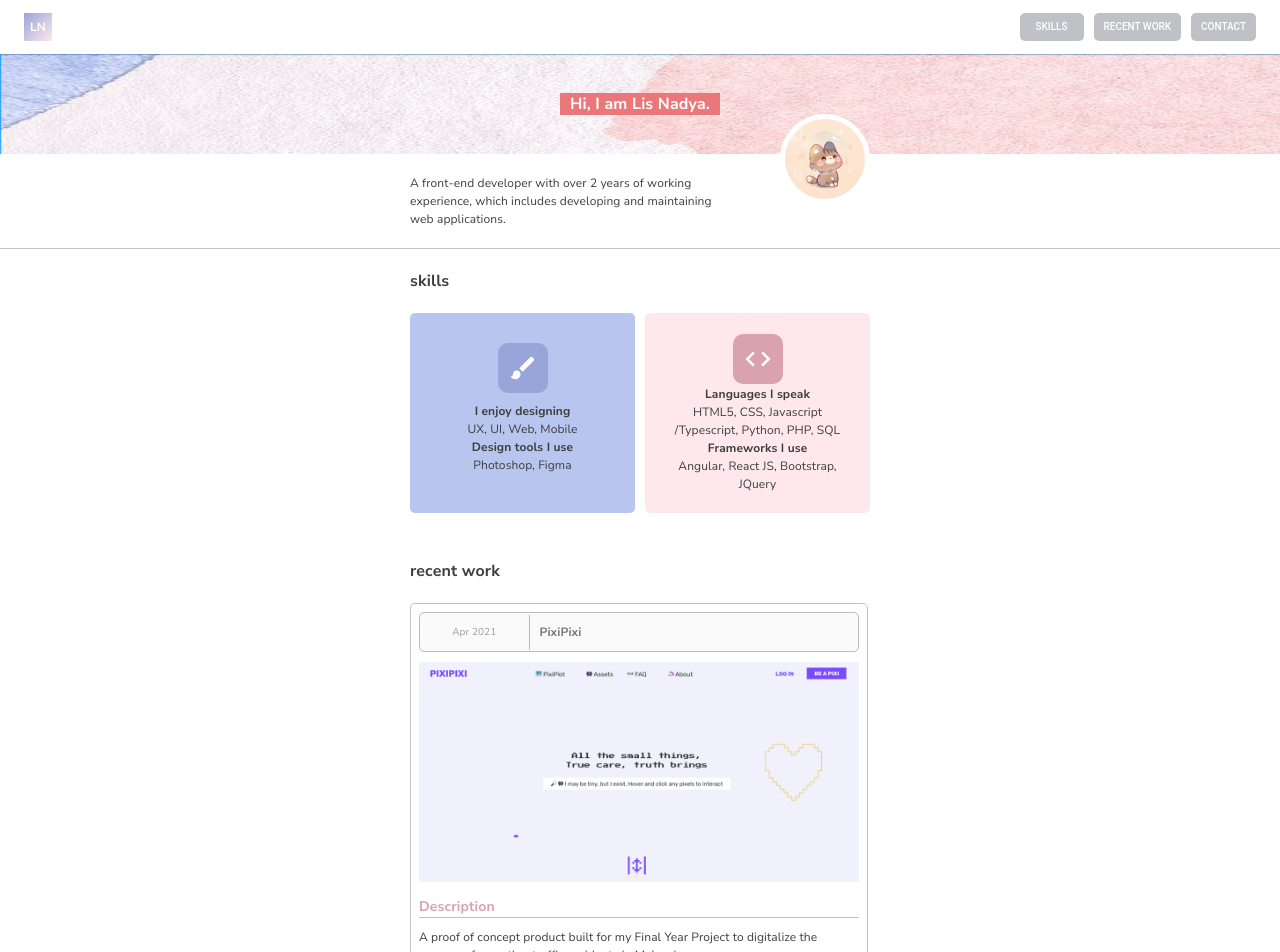
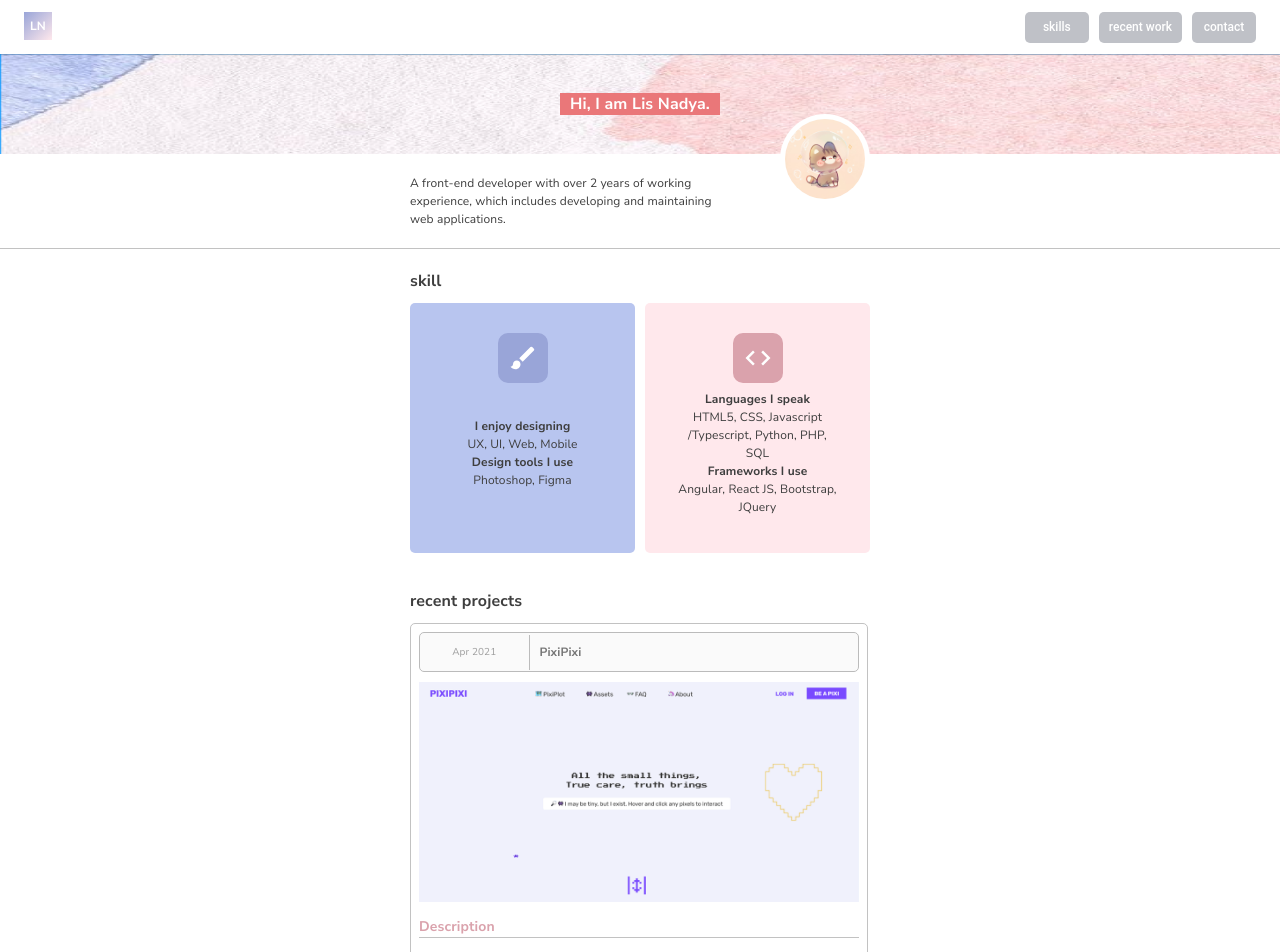
Before and after one commit to LisNadya98/portfolio, a React (Create React App) app: page / in a window 1280 px wide. Shown: the top 952 px of the page. Built offline with nearby package versions, Linux system fonts and the light colour scheme.

Commit message:
update styling

```diff
--- a/src/App.js
+++ b/src/App.js
@@ -1,6 +1,6 @@
 import './App.css';
 import React, {useState, useEffect, Suspense } from 'react';
-import {IconButton, Grid, Typography} from '@material-ui/core';
+import {IconButton, Grid, Typography, StylesProvider} from '@material-ui/core';
 import {CloseRounded} from '@material-ui/icons';
 import ReactCSSTransitionGroup from 'react-addons-css-transition-group';
 import {useStyles} from './asset/styles';
@@ -12,58 +12,15 @@ import trs1 from "./element/trs1.png";
 import j1 from "./element/j1.png";
 import p1 from "./element/p1.png";
 
-const Mobile = React.lazy(() => {return Promise.all([import("./component/mobile"),
-                                  new Promise(resolve => setTimeout(resolve, 1000))
-                                ]).then(([moduleExports]) => moduleExports);});
+// const Mobile = React.lazy(() => {return Promise.all([import("./component/mobile"),
+//                                   new Promise(resolve => setTimeout(resolve, 1000))
+//                                 ]).then(([moduleExports]) => moduleExports);});
 const Web = React.lazy(() =>  {return Promise.all([import("./component/web"),
                                 new Promise(resolve => setTimeout(resolve, 1000))
                               ]).then(([moduleExports]) => moduleExports);});
 
 function App(props) {
   const classes = useStyles(props);
-  const [openModal, setOpenModal] = useState(0);
-  const [isSmall, setIsSmall] = useState( window.matchMedia("(max-width: 790px)").matches );
-  const [openMenu, setOpenMenu] = useState(false);
-  const [open, setOpen] = useState(false);
-
-  const workContent = [
-    {
-      img: (<img className={classes.modalImg} src={trs1}/>),
-      title: "Traffic Reporting System",
-      description: (<>A proof of concept product built for my Final Year Project to digitalize the process of reporting traffic accidents in Malaysia. The product was developed for 2 potential users: police officers and motor vehicle drivers. <br/><br/>
-                      The purpose of this development is to reduce the time taken of filing a traffic accident report, allow drivers to have online access to the final report’s documentation, receive police summons and pay them online, and provide a platform to improve managing submitted reports as opposed to the manual procedure. I achieved an A for this course.<br/><br/>
-                      For the purpose of FYP demo, integration with Google Maps and third party sms API to achieve platform's design and to allow users to save time reporting.
-                    </>),
-      role: (<ul>
-        <li>Designed the system's architecture and optimal userflows based on the requirements found from the background study research</li>
-        <li>Developed the platform end  to end using WAMP stack (Windows, Apache, MySQL and PHP) with Javascript, JQuery, HTML5 and CSS</li>
-        </ul>),
-      date: "July 2019"
-    },
-    {
-      img: (<img className={classes.modalImg} src={j1}/>),
-      title: "Jamit!",
-      description: (<>Currently involved in the early stages of the product for a card-based in-house web platform related to the creative industry for story-writing, education and entertainment purposes under Shared Experience Art Machine.</>),
-      role: (<ul>
-        <li>Perform 3 job responsibilities, which are design, development and testing.</li>
-        <li>Design more than 30 user interfaces with UX input using Figma based on the stakeholder's requirements</li>
-        <li>Develop the product's front-end where the platform uses MERN stack (MongoDB, ExpressJS, ReactJS and NodeJS)</li>
-        <li>Write down functional test cases for development and design to refer to</li>
-        </ul>),
-      date: "Ongoing"
-    },
-    {
-      img: (<img className={classes.modalImg} src={p1}/>),
-      title: "PixiPixi",
-      description: (<>A proof of concept marketplace using NFT (Non-fungible Token) and Blockchain technology. Currently involved since the early stages of the product.</>),
-      role: (<ul>
-        <li>Perform 2 job responsibilities, which are design and development.</li>
-        <li>Design more than 5 user interfaces with UX input using Figma based on the client's requirements</li>
-        <li>Develop the product's front end that uses a MERN-typescript stack (MongoDB, Express TS, React TS and Node JS) with solidity to handle the blockchain functionality of the platform for an in-house software</li>
-        </ul>),
-      date: "Ongoing"
-    }
-  ]
 
   const scroll = (div) =>{
     $('html, body').animate({
@@ -72,6 +29,7 @@ function App(props) {
   };
 
   return (
+    <StylesProvider injectFirst>
       <div>
         <Suspense fallback={
           <div className="loadingScreen">
@@ -88,12 +46,12 @@ function App(props) {
         >
 
         <Web
-        workContent={workContent}
           scroll = {scroll}
           classes={classes}
         />
         </Suspense>
       </div>
+    </StylesProvider>
   );
 }
 
--- a/src/asset/styles.js
+++ b/src/asset/styles.js
@@ -15,6 +15,7 @@ const white = "#FFF";
 const greyBg = "#C2C2C2";
 const pink = "#DAA2AC";
 const blue = "#99A5D8";
+const darkBlue = "#667BC0";
 
 const useStyles = makeStyles((theme) => ({
     root: {
@@ -34,7 +35,6 @@ const useStyles = makeStyles((theme) => ({
         padding:"0.2rem 0",
         position:"sticky",
         width:"100%",
-        position:"0",
         zIndex:"10"
     },
 
@@ -84,13 +84,13 @@ const useStyles = makeStyles((theme) => ({
         fontWeight:"600",
     },
 
-    fontModalFooter:{
-        fontFamily: fontFamily,
-        fontSize:fontSmall,
-        marginBottom:fontBody,
-        color:"#FDF9F9",
-        borderTop:"0.5px solid #C2C2C2"
-    },
+    // fontModalFooter:{
+    //     fontFamily: fontFamily,
+    //     fontSize:fontSmall,
+    //     marginBottom:fontBody,
+    //     color:"#FDF9F9",
+    //     borderTop:"0.5px solid #C2C2C2"
+    // },
 
     fontBodyHeader:{
         fontFamily: fontFamily,
@@ -105,7 +105,14 @@ const useStyles = makeStyles((theme) => ({
         fontSize:"12px",
         color:blue,
         marginTop:"10px",
-        marginBottom:"0"
+        marginBottom:"0",
+        letterSpacing:"0",
+        cursor: "pointer",
+        transition:"0.5s",
+        '&:hover':{
+            color:"darkBlue",
+            letterSpacing:"2px"
+        }
     },
 
     postTime: {
@@ -125,28 +132,28 @@ const useStyles = makeStyles((theme) => ({
     },
 
 
-    about:{
-        position:"relative",
-        width: "100vW",
-        height: "800px",
-        background: darkBg,
-        flexGrow: 1,
-        overflow:"visible"
-    },
+    // about:{
+    //     position:"relative",
+    //     width: "100vW",
+    //     height: "800px",
+    //     background: darkBg,
+    //     flexGrow: 1,
+    //     overflow:"visible"
+    // },
 
-    aboutSmall:{
-        width: "100vW",
-        height: "800px",
-        background: darkBg,
-        flexGrow: 1,
-        overflow:"visible"
-    },
+    // aboutSmall:{
+    //     width: "100vW",
+    //     height: "800px",
+    //     background: darkBg,
+    //     flexGrow: 1,
+    //     overflow:"visible"
+    // },
 
-    aboutSlant:{
-        width: "0",
-        borderTop:"11rem solid #E8DDD6",
-        borderLeft: "100vW solid transparent",
-    },
+    // aboutSlant:{
+    //     width: "0",
+    //     borderTop:"11rem solid #E8DDD6",
+    //     borderLeft: "100vW solid transparent",
+    // },
 
     skills:{
         margin:"auto",
@@ -154,22 +161,23 @@ const useStyles = makeStyles((theme) => ({
         padding:"20px",
         position:"relative"
     },
-    line:{
-        margin:"2rem auto",
-        width:"4rem",
-        height:"5px",
-        background:green,
-        borderRadius:fontBody
-    },
+
+    // line:{
+    //     margin:"2rem auto",
+    //     width:"4rem",
+    //     height:"5px",
+    //     background:green,
+    //     borderRadius:fontBody
+    // },
 
     icon:{
         fontSize:"30px",
         color:white
     },
 
-    h4:{
-        color:red
-    },
+    // h4:{
+    //     color:red
+    // },
 
     work:{
         position:"relative",
@@ -180,7 +188,6 @@ const useStyles = makeStyles((theme) => ({
         borderRadius:"5px",
         border:"0.5px solid #C2C2C2",
         transition:"0.5s",
-        cursor:"pointer",
         // '&:hover':{
         //     boxShadow:"0 0 4px #c4c4c4",
         //     transform:"scale(0.95)"
@@ -191,19 +198,19 @@ const useStyles = makeStyles((theme) => ({
         width:"100%"
     },
 
-    imgMedium:{
-        width:"100%",
-        minHeight:"120px",
-        marginBottom:fontBody
-    },
+    // imgMedium:{
+    //     width:"100%",
+    //     minHeight:"120px",
+    //     marginBottom:fontBody
+    // },
 
-    workContent:{
-        height:"130px"
-    },
+    // workContent:{
+    //     height:"130px"
+    // },
 
-    workContentMedium:{
-        height:"280px"
-    },
+    // workContentMedium:{
+    //     height:"280px"
+    // },
 
     footer:{
         background:"#FDF9F9",
@@ -217,51 +224,41 @@ const useStyles = makeStyles((theme) => ({
         padding:"0 1rem"
     },
 
-    avatar:{
-        display: "block",
-        width: "400px",
-        height: "400px",
-        backgroundColor: "red",
-        borderRadius: "50% 40% 20% 80% / 70% 10% 50% 20%",
-    },
+    // avatar:{
+    //     display: "block",
+    //     width: "400px",
+    //     height: "400px",
+    //     backgroundColor: "red",
+    //     borderRadius: "50% 40% 20% 80% / 70% 10% 50% 20%",
+    // },
 
-    button:{
-        border:"2px solid white",
-        margin: "0.8rem",
-        background:"282A33",
-        transition:"0.5s",
-        '&:hover':{
-            background:white
-        },
-        '&:hover $buttonIcon':{
-            color:black
-        }
-    },
+    // button:{
+    //     border:"2px solid white",
+    //     margin: "0.8rem",
+    //     background:"282A33",
+    //     transition:"0.5s",
+    //     '&:hover':{
+    //         background:white
+    //     },
+    //     '&:hover $buttonIcon':{
+    //         color:black
+    //     }
+    // },
 
-    buttonIcon:{
-        fontSize:"18px",
-        color:white,
-        transition:"0.5s",
-    },
-
-    listText:{
-        fontFamily: fontFamily,
-        fontSize:"12px",
-        color:"#282A33"
-    },
 
     headerBtn: {
         borderRadius:"5px",
         padding:"5px 10px",
-        fontSize:"10px",
+        fontSize: fontBody,
         background:"#BFC1C7",
         color:"#fff",
         float:"right",
+        textTransform:"none",
         letterSpacing: "0",
         transition:"0.5s",
         '&:hover':{
             background: "#A9AEB9",
-            letterSpacing: "5px"
+            letterSpacing: "2px"
         }
     },
 
@@ -269,8 +266,14 @@ const useStyles = makeStyles((theme) => ({
         border:"0.5px solid #9D9D9D",
         borderRadius:"10px",
         padding:"5px 10px",
-        fontSize:"10px",
-        color:"#9D9D9D"
+        fontSize: fontBody,
+        color:"#9D9D9D",
+        textTransform:"none",
+        letterSpacing: "0",
+        transition:"0.5s",
+        '&:hover':{
+            letterSpacing: "2px"
+        }
     }
 }));
 
--- a/src/component/web.js
+++ b/src/component/web.js
@@ -24,11 +24,12 @@ function Web(props) {
       id: 1,
       date: "Apr 2021",
       title: "PixiPixi",
-      img: (<img className={classes.img} src={p1}/>),
-      desc: "A proof of concept product built for my Final Year Project to digitalize the process of reporting traffic accidents in Malaysia.",
+      img: (<img className={classes.img} src={p1} alt="PixiPixi"/>),
+      desc: "A proof of concept marketplace using NFT (Non-fungible Token) and Blockchain technology.",
       moreDesc: (<ul>
-        <li>Designed the system's architecture and optimal userflows based on the requirements found from the background study research</li>
-        <li>Developed the platform end  to end using WAMP stack (Windows, Apache, MySQL and PHP) with Javascript, JQuery, HTML5 and CSS</li>
+        <li>Perform 2 job responsibilities, which are design and development.</li>
+        <li>Design more than 5 user interfaces with UX input using Figma based on the client's requirements</li>
+        <li>Develop the product's front end that uses a MERN-typescript stack (MongoDB, Express TS, React TS and Node JS) with solidity to handle the blockchain functionality of the platform for an in-house software</li>
         </ul>),
       showMore: false
     },
@@ -36,7 +37,7 @@ function Web(props) {
       id: 2,
       date: "Apr 2021",
       title: "Jamit!",
-      img: (<img className={classes.img} src={j1}/>),
+      img: (<img className={classes.img} src={j1} alt="Jamit"/>),
       desc: "A card-based web platform for the creative industry for education and entertainment purposes.",
       moreDesc: (<ul>
         <li>Perform 3 job responsibilities, which are design, development and testing.</li>
@@ -50,12 +51,11 @@ function Web(props) {
       id: 3,
       date: "Jul 2019",
       title: "Traffic Reporting System",
-      img: (<img className={classes.img} src={trs1}/>),
+      img: (<img className={classes.img} src={trs1} alt="Traffic Reporting System"/>),
       desc: "A proof of concept product built for my Final Year Project to digitalize the process of reporting traffic accidents in Malaysia.",
       moreDesc: (<ul>
-        <li>Perform 2 job responsibilities, which are design and development.</li>
-        <li>Design more than 5 user interfaces with UX input using Figma based on the client's requirements</li>
-        <li>Develop the product's front end that uses a MERN-typescript stack (MongoDB, Express TS, React TS and Node JS) with solidity to handle the blockchain functionality of the platform for an in-house software</li>
+        <li>Designed the system's architecture and optimal userflows based on the requirements found from the background study research</li>
+        <li>Developed the platform end  to end using WAMP stack (Windows, Apache, MySQL and PHP) with Javascript, JQuery, HTML5 and CSS</li>
         </ul>),
       showMore: false
     }
@@ -72,6 +72,54 @@ function Web(props) {
       }
     )
   });
+  const skill = {
+    title: "skill",
+    skillList: [
+      {
+        id: 1,
+        icon: (<Brush className={classes.icon}/>),
+        iconColor: "#99A5D8",
+        bgColor: "#B8C5EF",
+        desc: [
+        {
+          title: "I enjoy designing",
+          desc: "UX, UI, Web, Mobile" },
+        {
+          title: "Design tools I use",
+          desc: "Photoshop, Figma"
+        }]
+      },
+      {
+        id: 2,
+        icon: (<Code className={classes.icon}/>),
+        iconColor: "#DAA2AC",
+        bgColor: "#FFE8EC",
+        desc: [
+        {
+          title: "Languages I speak",
+          desc: "HTML5, CSS, Javascript /Typescript, Python, PHP, SQL",
+        },
+        {
+          title: "Frameworks I use",
+          desc: "Angular, React JS, Bootstrap, JQuery"
+        }]
+      }
+    ]
+  }
+
+  const designSkill = {
+    t1: "I enjoy designing",
+    desc1: "UX, UI, Web, Mobile",
+    t2: "Design tools I use",
+    desc2: "Photoshop, Figma"
+  }
+
+  const techSkill = {
+    t1: "Languages I speak",
+    desc1: "HTML5, CSS, Javascript /Typescript, Python, PHP, SQL",
+    t2: "Frameworks I use",
+    desc2: "Angular, React JS, Bootstrap, JQuery"
+  }
 
   const footerList = [
     {id: 1, label: "email", link: "mailto:lisnadyaz@gmail.com", icon:(<MailOutline />)},
@@ -83,6 +131,87 @@ function Web(props) {
     {id: 3, label: "skills", id: "skills"}];
 
 
+  const getSkills = () => {
+    return (
+        <>
+          <Grid container style={{marginBottom:"10px"}}>
+            <Typography className={classes.fontBodyHeader} style={{textAlign:"left"}}>
+              {skill.title}
+            </Typography>
+          </Grid>
+          {
+            skill.skillList.map(a =>{
+              return (
+                <Grid container justify="center" alignItems="flex-start" style={{padding:"30px",height:"250px", margin: a.id === 1 ? "0 5px 0 0" : "0 0 0 5px", width:"calc(50% - 5px)", float:"left", background:a.bgColor, borderRadius:"5px"}}>
+                  <Grid item xs={12}>
+                    <div style={{background:a.iconColor, padding:"10px 10px 6px 10px", width:"fit-content", borderRadius:"10px", margin:"auto"}}>
+                        {a.icon}
+                    </div>
+                  </Grid>
+                  <Grid item xs={12}>
+                    <Typography className={classes.fontBody} style={{textAlign:"center"}}>
+                      {
+                        a.desc.map(b =>{
+                          return (
+                            <span>
+                              <b>{b.title}</b>
+                              <br/>
+                              {b.desc}
+                              <br/>
+                            </span>
+                          )
+                        })
+                      }
+                    </Typography>
+                  </Grid>
+                </Grid>
+              )
+            })
+          }
+      </>
+    )
+  }
+
+  const getSmallSkills = () => {
+    return (
+        <>
+          <Grid item xs={12} style={{marginBottom:"10px"}}>
+            <Typography className={classes.fontBodyHeader} style={{textAlign:"left"}}>
+            {skill.title}
+            </Typography>
+          </Grid>
+          {
+            skill.skillList.map(a =>{
+              return (
+                <Grid container justify="flex-start" alignItems="center" style={{padding:"10px",marginBottom:"10px",background:a.bgColor, borderRadius:"5px"}}>
+                  <div style={{width:"80px"}}>
+                    <div style={{background: a.iconColor, padding:"10px 10px 6px 10px", width:"fit-content", borderRadius:"10px", margin:"auto"}}>
+                        {a.icon}
+                    </div>
+                  </div>
+                  <div style={{width:"calc(100% - 80px)"}}>
+                  <Typography className={classes.fontBody} style={{textAlign:"left"}}>
+                      {
+                        a.desc.map(b =>{
+                          return (
+                            <span>
+                              <b>{b.title}</b>
+                              <br/>
+                              {b.desc}
+                              <br/>
+                            </span>
+                          )
+                        })
+                      }
+                  </Typography>
+                </div>
+              </Grid>
+              )
+            })
+          }
+      </>
+    )
+  }
 
   const getFooterMenuList = () => {
     return footerList.map(a =>{
@@ -181,7 +310,7 @@ function Web(props) {
       </AppBar>
       <Grid container justify="center" alignItems={"flex-start"} style={{margin:"auto", position:"relative", zIndex:"2"}}>
         <Grid container alignItems={"center"} style={{position:"relative", height:"100px"}}>
-          <img style={{width:"100%", height:"100px", position:"absolute", zIndex:"1"}} src={header}/>
+          <img style={{width:"100%", height:"100px", position:"absolute", zIndex:"1"}} src={header} alt="cat"/>
           <Typography className={classes.fontBodyHeader} style={{width: "100%", textAlign:"center", zIndex:"2"}}>
             <span style={{background:"#EA7779", color:"white", padding:"0 10px"}}>
               Hi, I am Lis Nadya.
@@ -207,92 +336,20 @@ function Web(props) {
       {/* Skills */}
       {
         !isSmall ?
-        <div id="skills" className={classes.skills} style={{height:"250px"}}>
-        <Grid container style={{marginBottom:"20px"}}>
-          <Typography className={classes.fontBodyHeader} style={{textAlign:"left"}}>
-            skills
-          </Typography>
+        <div id="skills" className={classes.skills} style={{height:"280px", position:"relative", display:"block", }}>
+        {getSkills()}
+        </div>
+      :
+        <Grid id="skills" container className={classes.skills} style={{maxWidth:"500px"}} justify="center" alignItems="center">
+          {getSmallSkills()}
         </Grid>
-        <Grid container justify="center" alignItems="flex-start" style={{padding:"30px",minHeight:"200px", marginRight:"5px",width:"calc(50% - 5px)", float:"left", background:"#B8C5EF", borderRadius:"5px"}}>
-          <Grid item xs={12}>
-            <div style={{background:"#99A5D8", padding:"10px 10px 6px 10px", width:"fit-content", borderRadius:"10px", margin:"auto"}}>
-                <Brush className={classes.icon}/>
-            </div>
-          </Grid>
-          <Grid item xs={12}>
-            <Typography className={classes.fontBody} style={{textAlign:"center"}}>
-              <b>I enjoy designing</b><br/>
-              UX, UI, Web, Mobile<br/>
-
-              <b>Design tools I use</b><br/>
-              Photoshop, Figma
-            </Typography>
-          </Grid>
-        </Grid>
-        <Grid container justify="center" alignItems="center" style={{minHeight:"200px", padding:"20px", width:"calc(50% - 5px)", marginLeft:"5px", float:"left", background:"#FFE8EC", borderRadius:"5px"}}>
-          <Grid item xs={12}>
-            <div style={{background:"#DAA2AC", padding:"10px 10px 6px 10px", width:"fit-content", borderRadius:"10px", margin:"auto"}}>
-                <Code className={classes.icon}/>
-            </div>
-          </Grid>
-          <Grid item xs={12}>
-            <Typography className={classes.fontBody} style={{textAlign:"center"}}>
-              <b>Languages I speak</b><br/>
-              HTML5, CSS, Javascript /Typescript, Python, PHP, SQL<br/>
-
-              <b>Frameworks I use</b><br/>
-              Angular, React JS, Bootstrap, JQuery
-            </Typography>
-          </Grid>
-        </Grid>
-      </div>
-      :
-      <Grid id="skills" container className={classes.skills} style={{maxWidth:"500px"}} justify="center" alignItems="center">
-        <Grid item xs={12} style={{marginBottom:"20px"}}>
-          <Typography className={classes.fontBodyHeader} style={{textAlign:"left"}}>
-            skills
-          </Typography>
-        </Grid>
-        <Grid container justify="flex-start" alignItems="center" style={{padding:"10px",marginBottom:"10px",background:"#B8C5EF", borderRadius:"5px"}}>
-          <div style={{width:"80px"}}>
-            <div style={{background:"#99A5D8", padding:"10px 10px 6px 10px", width:"fit-content", borderRadius:"10px", margin:"auto"}}>
-                <Brush className={classes.icon}/>
-            </div>
-          </div>
-          <div style={{width:"calc(100% - 80px)"}}>
-            <Typography className={classes.fontBody} style={{textAlign:"left"}}>
-              <b>I enjoy designing</b><br/>
-              UX, UI, Web, Mobile<br/>
-
-              <b>Design tools I use</b><br/>
-              Photoshop, Figma
-            </Typography>
-          </div>
-        </Grid>
-        <Grid container justify="flex-start" alignItems="center" style={{padding:"10px", background:"#FFE8EC", borderRadius:"5px"}}>
-          <div style={{width:"80px"}}>
-            <div style={{background:"#DAA2AC", padding:"10px 10px 6px 10px", width:"fit-content", borderRadius:"10px", margin:"auto"}}>
-                <Code className={classes.icon}/>
-            </div>
-          </div>
-          <div style={{width:"calc(100% - 80px)"}}>
-            <Typography className={classes.fontBody} style={{textAlign:"left"}}>
-              <b>Languages I speak</b><br/>
-              HTML5, CSS, Javascript /Typescript, Python, PHP, SQL<br/>
-
-              <b>Frameworks I use</b><br/>
-              Angular, React JS, Bootstrap, JQuery
-            </Typography>
-          </div>
-        </Grid>
-      </Grid>
       }
 
       {/* My Recent Work */}
       <Grid id="work" container style={{margin:"auto", maxWidth:"500px", padding:"20px"}} justify="center" alignItems="center">
-        <Grid item xs={12} style={{marginBottom:"20px"}}>
+        <Grid item xs={12} style={{marginBottom:"10px"}}>
           <Typography className={classes.fontBodyHeader} style={{textAlign:"left"}}>
-            recent work
+            recent projects
           </Typography>
         </Grid>
          {/* List of Works */}
```
Lines whose indentation alone changed are shown as unchanged.
